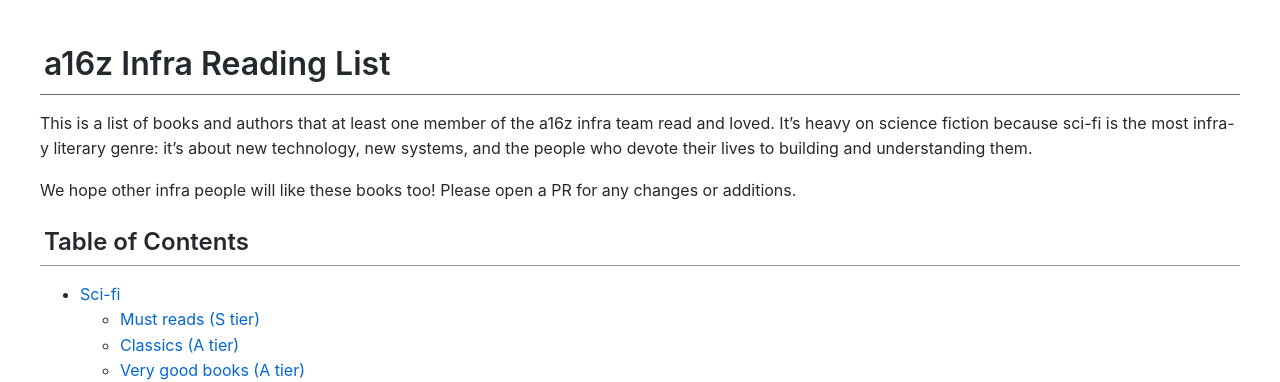
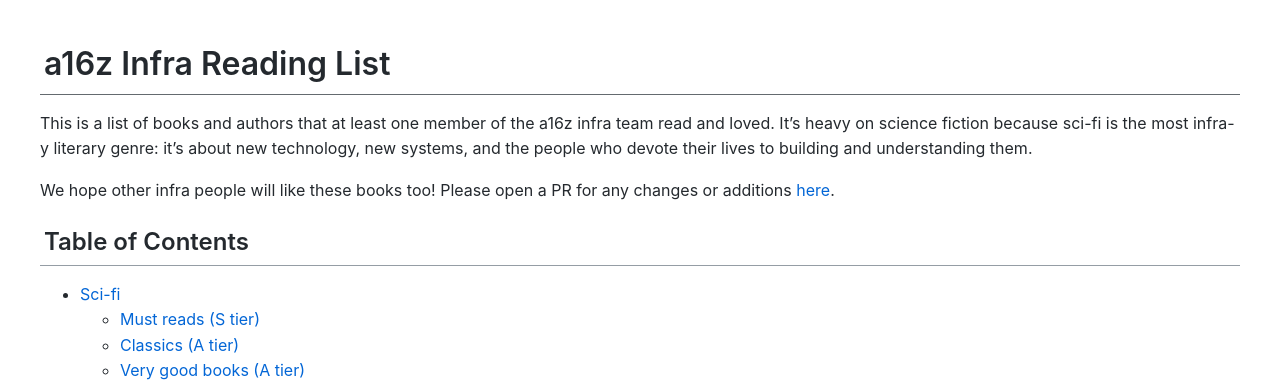
Before and after one commit to a16z-infra/reading-list, a Jekyll site: the page built from index.md, in a window 1280 px wide and 900 px high. Shown: the top 382 px of the window. Built offline with Jekyll 4.4.1, drawn with Linux system fonts in a browser that asks for light colours.

Commit message:
Update index.md

```diff
--- a/index.md
+++ b/index.md
@@ -9,7 +9,7 @@ title: a16z Infra Reading List
 
 This is a list of books and authors that at least one member of the a16z infra team read and loved. It's heavy on science fiction because sci-fi is the most infra-y literary genre: it's about new technology, new systems, and the people who devote their lives to building and understanding them.
 
-We hope other infra people will like these books too! Please open a PR for any changes or additions.
+We hope other infra people will like these books too! Please open a PR for any changes or additions [here](https://github.com/a16z-infra/reading-list).
 
 
 
```
